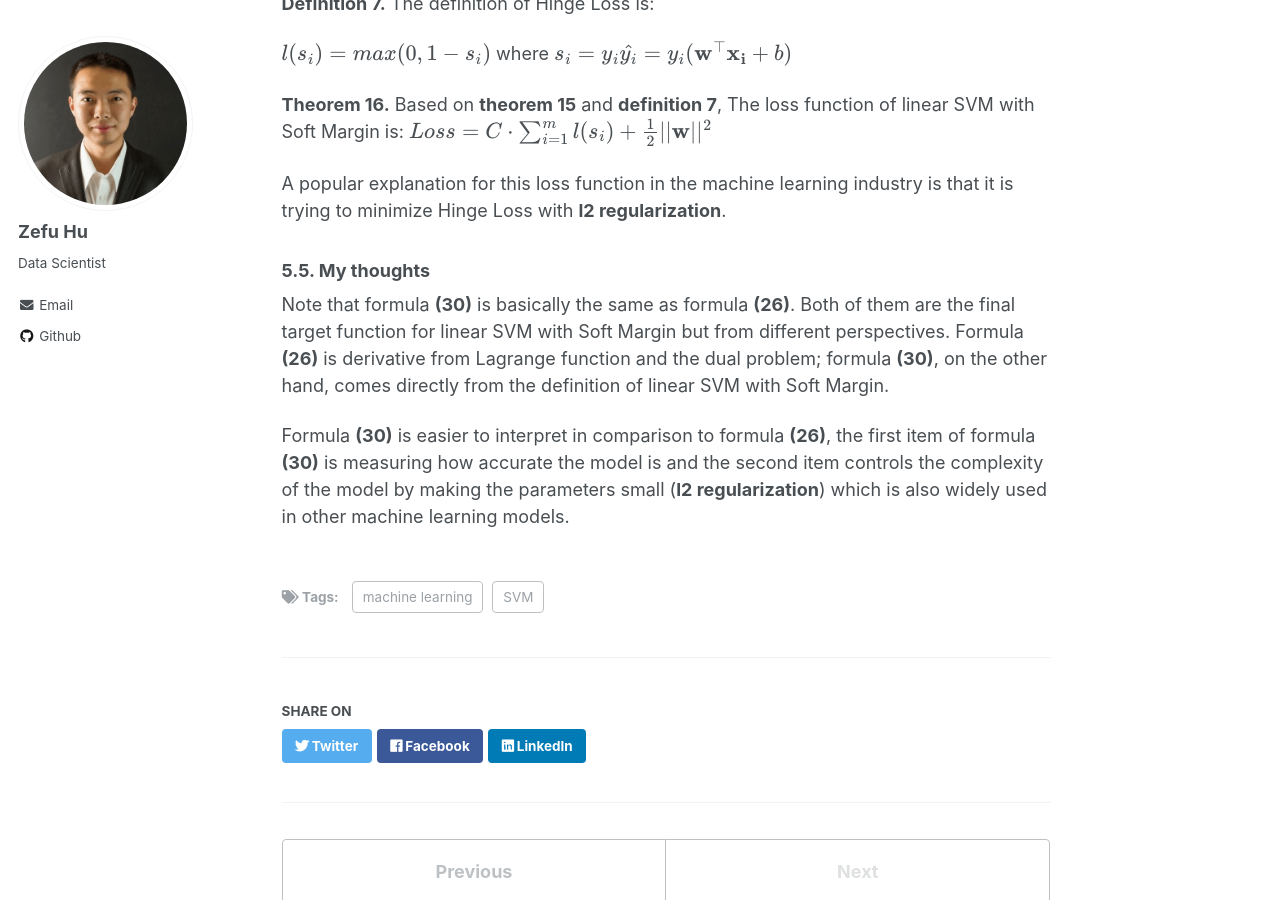
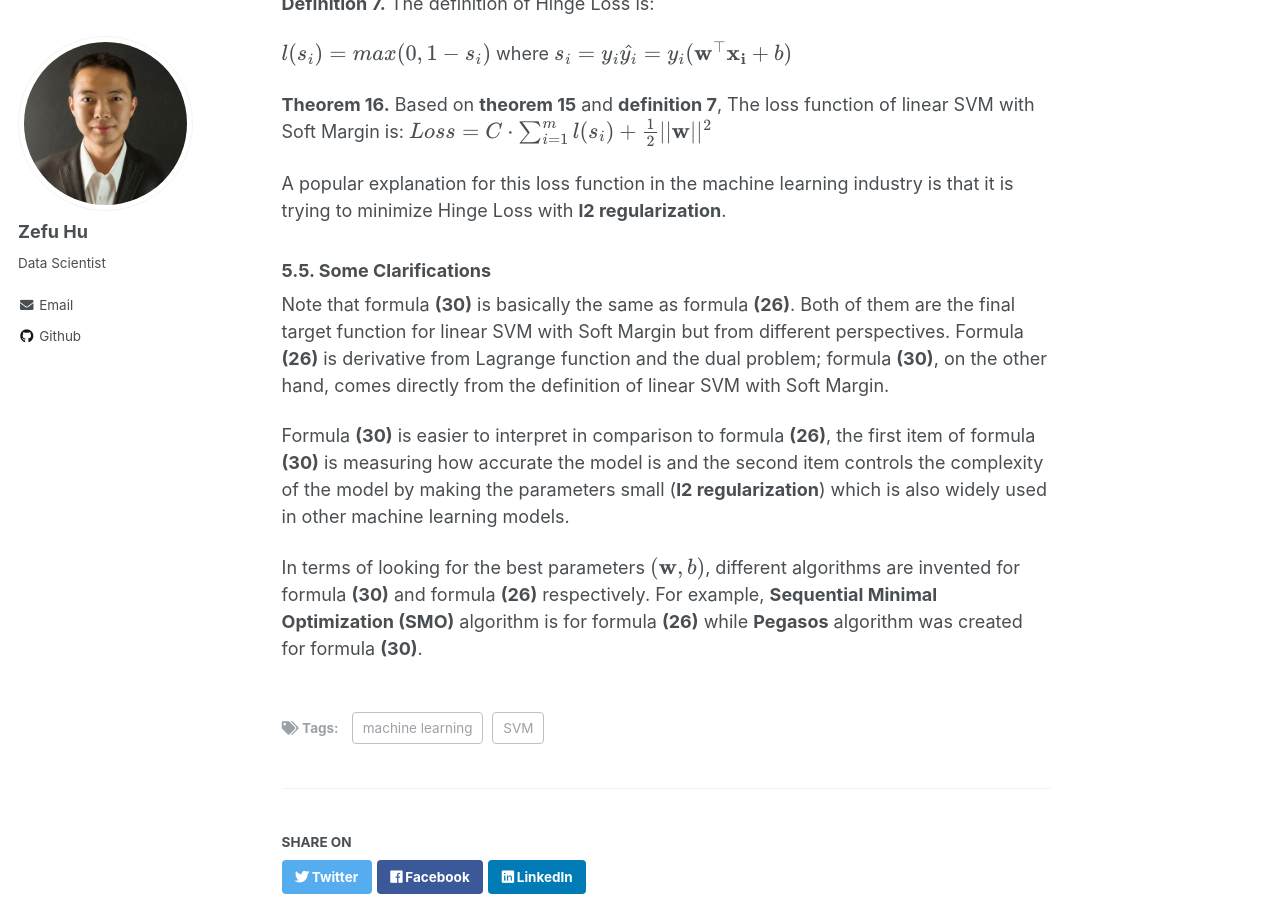
Before and after one commit to Superhzf/Superhzf.github.io, a Jekyll site: the page built from _posts/2020-09-09-blog-post-1.md, in a window 1280 px wide and 900 px high, scrolled down 10051 px. Built offline with Jekyll 4.4.1, drawn with Linux system fonts in a browser that asks for light colours; formulas are drawn with MathJax 3.

Commit message:
type: feat
Add more contents on how to look for parameters for linear SVM with soft
margin

```diff
--- a/_posts/2020-09-09-blog-post-1.md
+++ b/_posts/2020-09-09-blog-post-1.md
@@ -432,8 +432,10 @@ $$Loss = C\cdot\sum_{i=1}^ml(s_i)+\frac{1}{2}||\mathbf{w}||^2\tag{30}$$
 
 A popular explanation for this loss function in the machine learning industry is that it is trying to minimize Hinge Loss with **l2 regularization**.
 
-### 5.5. My thoughts
+### 5.5. Some Clarifications
 
 Note that formula **(30)** is basically the same as formula **(26)**. Both of them are the final target function for linear SVM with Soft Margin but from different perspectives. Formula **(26)** is derivative from Lagrange function and the dual problem; formula **(30)**, on the other hand, comes directly from the definition of linear SVM with Soft Margin.
 
 Formula **(30)** is easier to interpret in comparison to formula **(26)**, the first item of formula **(30)** is measuring how accurate the model is and the second item controls the complexity of the model by making the parameters small (**l2 regularization**) which is also widely used in other machine learning models.
+
+In terms of looking for the best parameters $(\mathbf{w},b)$, different algorithms are invented for formula **(30)** and formula **(26)** respectively. For example, **Sequential Minimal Optimization (SMO)** algorithm is for formula **(26)** while **Pegasos** algorithm was created for formula **(30)**.
```
